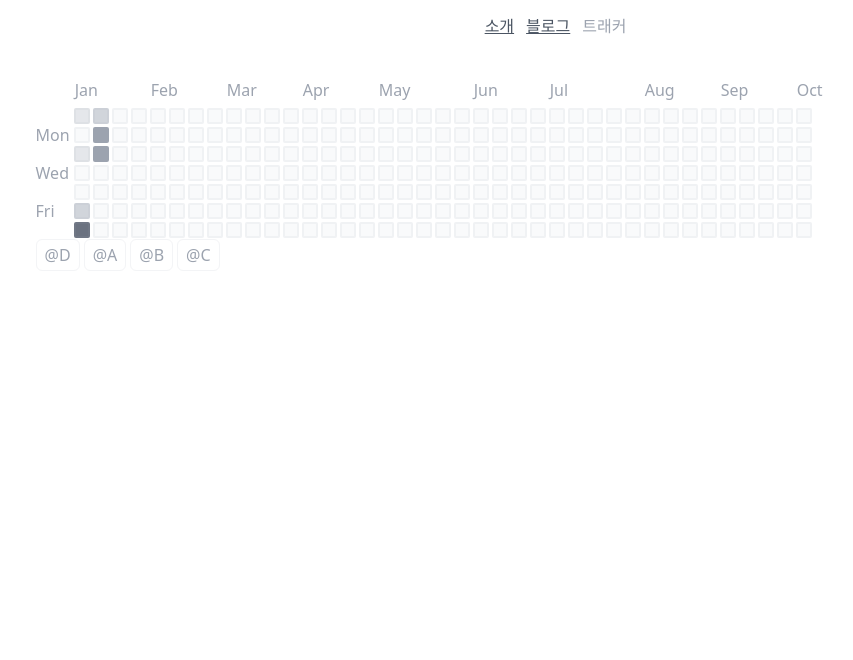
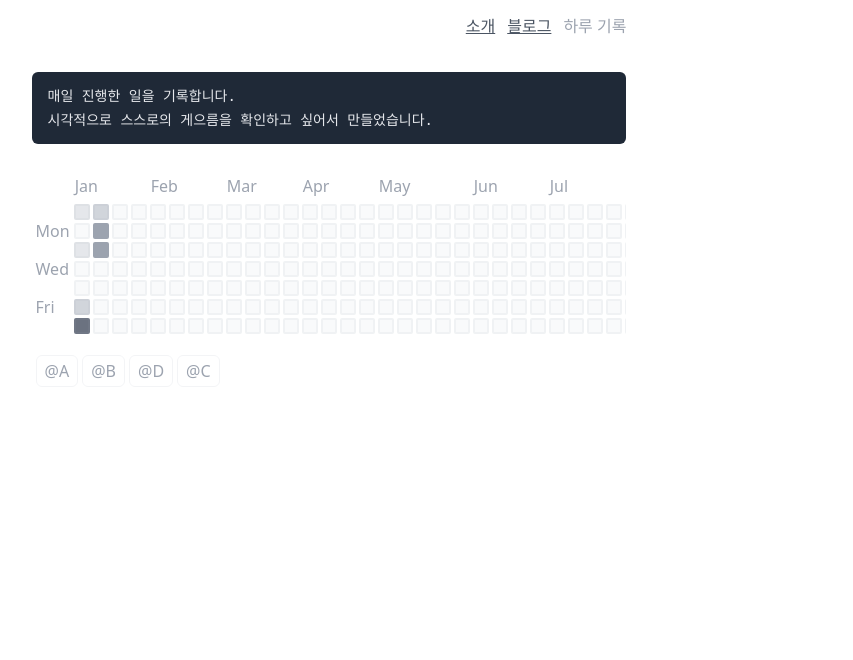
Before and after one commit to sanggggg/me-src, a Gatsby site: page /tracker in a window 1280 px wide. Shown: the part 140-800 px from the top of the page, without its empty margins (311-1164 px from the left). Built offline with nearby package versions, Linux system fonts and the light colour scheme; Gatsby itself is replaced by a stand-in of ours; some packages are replaced by stand-ins of ours; code samples lack their colours.

Commit message:
minor ui fixes

```diff
--- a/src/components/navigation.tsx
+++ b/src/components/navigation.tsx
@@ -27,7 +27,7 @@ const Navigation: React.FC<Props> = ({ activePagePath }) => {
 export const PAGES = [
   { path: "/", name: "소개" },
   { path: "/blog", name: "블로그" },
-  { path: "/tracker", name: "트래커" },
+  { path: "/tracker", name: "하루 기록" },
 ];
 
 export default Navigation;
--- a/src/components/tracker/tracker.tsx
+++ b/src/components/tracker/tracker.tsx
@@ -14,7 +14,7 @@ interface DailyData {
   tags: Tag[];
 }
 
-export default function Main({
+export default function TrackerContent({
   rawData,
 }: {
   rawData: { day: Date; tags: Tag[] }[];
@@ -45,18 +45,28 @@ export default function Main({
       return acc;
     }, []);
   const tags = Array.from(
-    new Set(modifiedData.flat().flatMap((it) => it.tags.map((it) => it.name)))
+    new Set(rawData.flatMap((it) => it.tags.map((it) => it.name)))
   );
 
   return (
     <>
+      <pre>
+        매일 진행한 일을 기록합니다. <br />
+        시각적으로 스스로의 게으름을 확인하고 싶어서 만들었습니다. <br />
+      </pre>
+      <div
+        style={{
+          width: "100%",
+          marginBottom: "20px",
+          overflowX: "scroll",
+        }}
+      >
         <table
           className="not-prose"
           style={{
-          width: 0,
+            width: "",
             borderSpacing: "3px",
             borderCollapse: "separate",
-          overflow: "hidden",
           }}
         >
           <thead>
@@ -106,6 +116,7 @@ export default function Main({
             ))}
           </tbody>
         </table>
+      </div>
       <div>
         {tags.map((tag) => (
           <span
@@ -126,13 +137,14 @@ export default function Main({
           </span>
         ))}
       </div>
+      <br />
       {selectedData !== undefined && (
         <>
-          <p>On {`${selectedData?.day.toUTCString()}`}</p>
+          <h3>{`${selectedData?.description}`}의 기록</h3>
           <ul>
             {selectedData?.tags?.map((tag) => (
               <li>
-                {tag.content ?? "한 일 상세  "}
+                {tag.content ?? "."}{" "}
                 <span key={tag.name} className="meta">
                   <a className="tag">{tag.name}</a>
                 </span>
--- a/src/pages/tracker/index.tsx
+++ b/src/pages/tracker/index.tsx
@@ -1,7 +1,7 @@
 import React from "react";
 import Layout from "../../components/layout";
 import Navigation from "../../components/navigation";
-import Main from "../../components/tracker/tracker";
+import TrackerContent from "../../components/tracker/tracker";
 
 const rawData = [
   {
@@ -58,9 +58,9 @@ const rawData = [
 
 const Tracker: React.FC<{}> = () => {
   return (
-    <Layout pageTitle="기록">
+    <Layout pageTitle="하루 기록">
       <Navigation activePagePath="/tracker" />
-      <Main rawData={rawData} />
+      <TrackerContent rawData={rawData} />
     </Layout>
   );
 };
```
Lines whose indentation alone changed are shown as unchanged.
